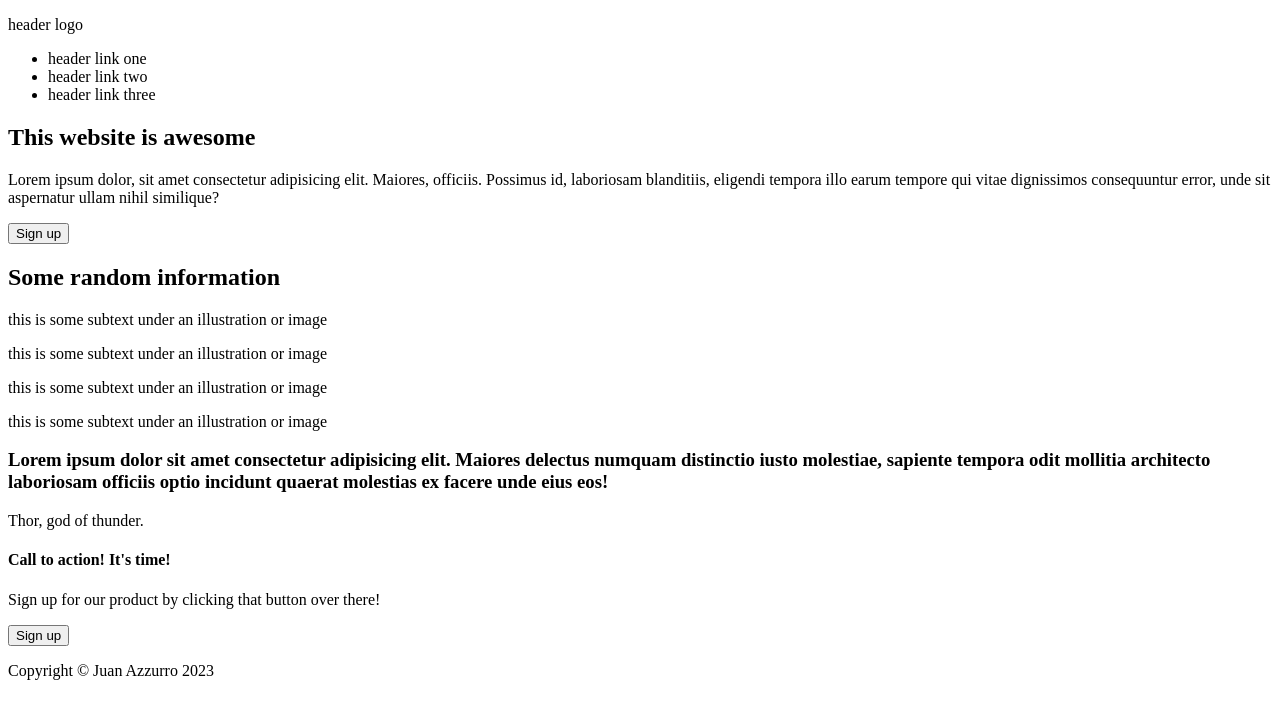
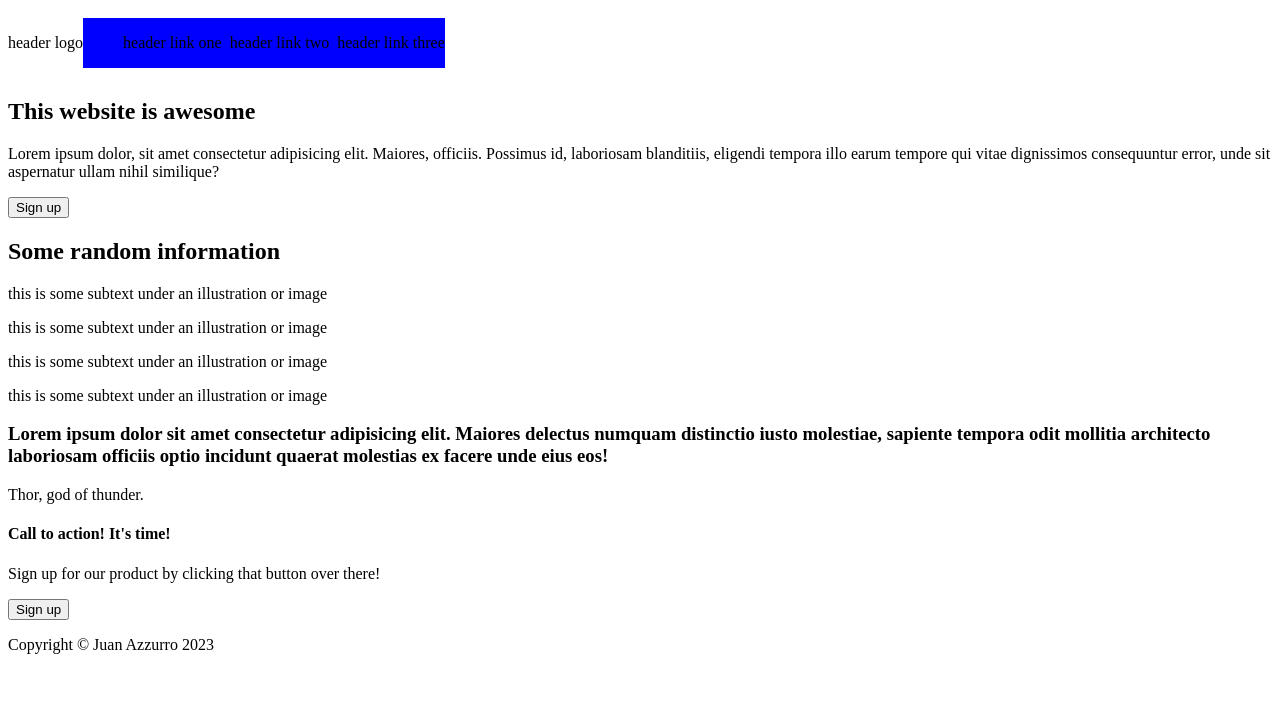
Before and after one commit to juanazzurro2/landing-page, a plain HTML site: page index.html in a window 1280 px wide. Drawn offline with Linux system fonts and the light colour scheme.

Commit message:
tratando de ajustar el nav

```diff
--- a/index.html
+++ b/index.html
@@ -8,14 +8,17 @@
 </head>
 <body>
     <header>
-        <p id="header-logo">header logo</p>
-        <nav>
-            <ul>
-                <li>header link one</li>
-                <li>header link two</li>
-                <li>header link three</li>
-            </ul>
-        </nav>
+
+        <nav class="nav">
+            <p id="header-logo">header logo</p>
+            <div class="nav-links">
+                <ul>
+                        <li><a class="nav_a" href="#">header link one</a></li>
+                        <li><a class="nav_a" href="#">header link two</a></li>
+                        <li><a class="nav_a" href="#">header link three</a></li>
+                    </div>
+                </ul>
+            </nav>
     </header>
     <section>
         <h1>This website is awesome</h1>
--- a/style.css
+++ b/style.css
@@ -0,0 +1,22 @@
+.nav {
+    height: 70px;
+    width: 100%;
+    display: flex;
+    align-items: center;
+}
+ul {
+    list-style: none;
+}
+.nav_a {
+    text-decoration: none;
+    color: initial;
+}
+
+ul {
+    display: flex;
+    gap: 8px;
+}
+.nav-links {
+    justify-content: flex-end;
+    background: blue;
+}
```
